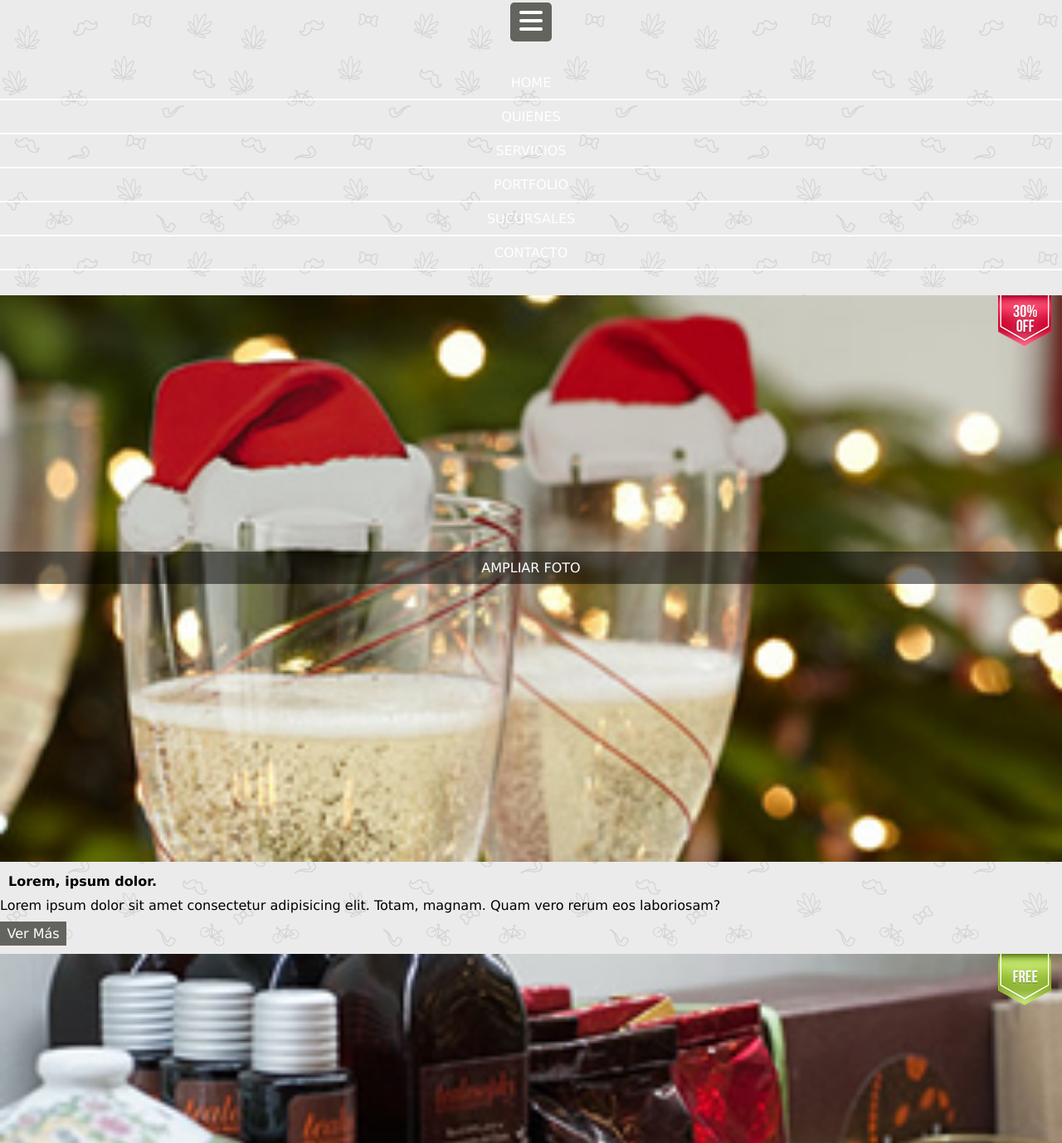
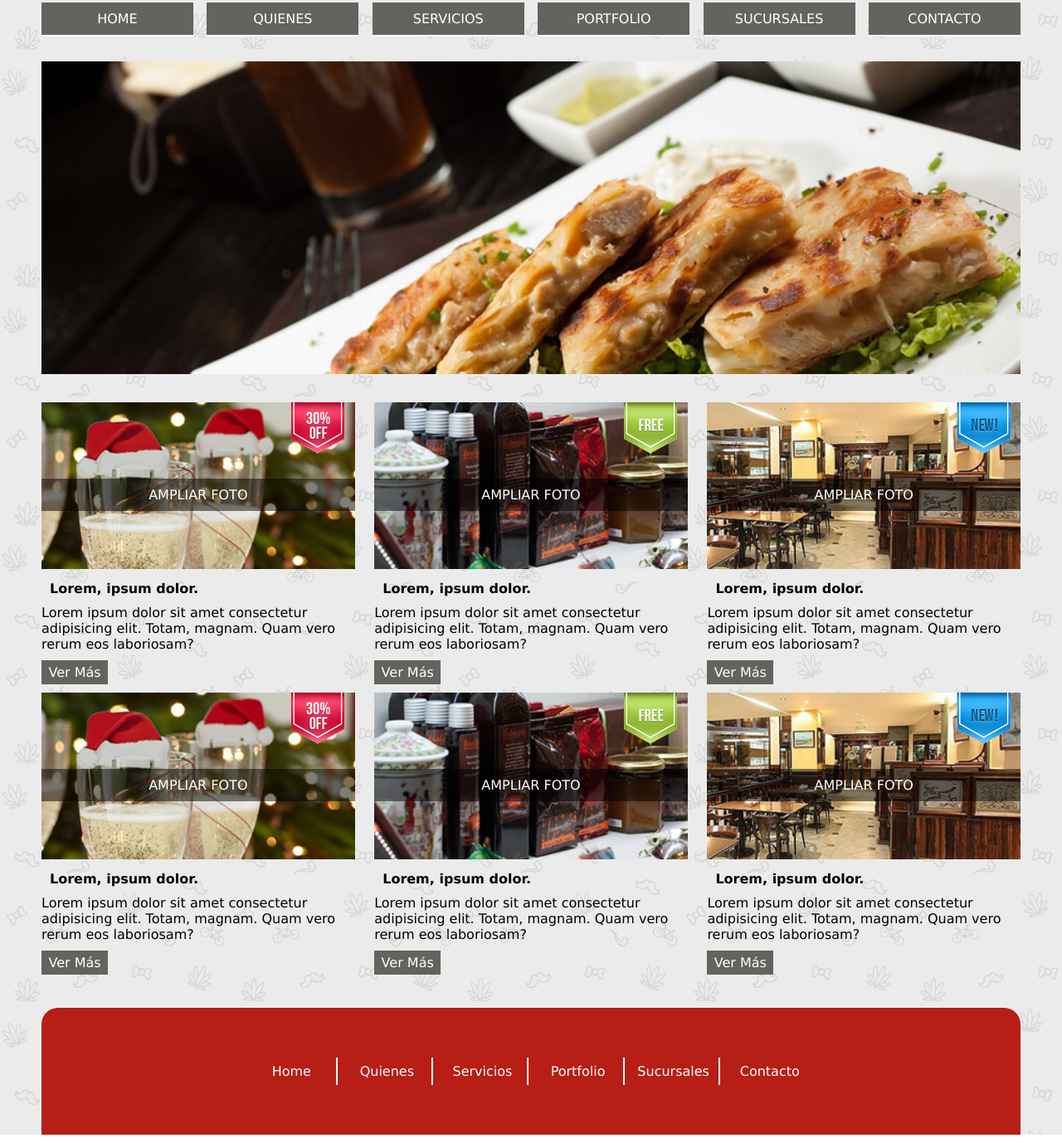
Before and after one commit to Adriel3002/Proyecto-Kitchenning, a website: page views/index.html in a window 1280 px wide. Shown: the part 222-1600 px from the top of the page at 83% size. Drawn offline with Linux system fonts and the light colour scheme.

Commit message:
Diseño terminado de Kitchenning

```diff
--- a/public/css/footer.css
+++ b/public/css/footer.css
@@ -1,5 +1,5 @@
 .footer__menu li {
-    background-color: var(--colorGrisOscuro);
+    background-color: var(--colorRojo);
     border-bottom: solid 2px white;
     text-transform: uppercase;
     text-align: center;
@@ -7,3 +7,26 @@
     width: 100%;
 
 }
+@media (min-width: 768px) {
+
+    .footer__menu {
+        background-color: var(--colorRojo);
+        width: 100%;
+        padding: 60px 0;
+        text-align: center;
+        border-radius: 20px 20px 0px 0px;
+    }
+
+    .footer__menu li {
+        border-bottom: 0;
+        width: 110px;
+        display: inline-block;
+        text-transform: capitalize;
+        border-right: solid 2px white;
+        padding: 7px 0;
+    }
+
+    .footer__menu li:last-child {
+        border-right: none;
+    }
+}
--- a/public/css/generales.css
+++ b/public/css/generales.css
@@ -7,7 +7,8 @@
 
 body {
     font-family: Verdana, Geneva, Tahoma, sans-serif;
-
+    max-width: 1180px;
+    margin: 0 auto;
 }
 a {
     color: white;
--- a/public/css/header.css
+++ b/public/css/header.css
@@ -18,23 +18,42 @@ header button {
     border-radius: 5px;
     color: white;
     display: block;
+    margin: 0 auto 30px;
     font-size: 32px;
     padding: 5px;
-    margin: 0 auto 30px;
     width: 50px;
 }
 .header__menu li {
     background-color: var(--colorGrisOscuro);
     border-bottom: solid 2px white;
+    padding: 10px 0;
     text-transform: uppercase;
     text-align: center;
-    padding: 10px 0;
     width: 100%;
+}
+/* TABLETS */
+@media (min-width : 460px) {
 
+    header button {
+        display: none;
+    }
+    .header__menu ul {
+        overflow: hidden;
+    }
+    .header__menu li {
+        float: left;
+        font-size: 0.6rem;
+        width: 15.5%;
+        margin-right: 1.4%;
+    }
+    .header__menu li:last-child {
+        margin-right: 0;
+    }
 
 }
-@media (min-width : 460px) {
+/* LAPTOPS */
+@media (min-width: 768px) {
     .header__menu li {
-        background-color: var(--colorRojo);
+        font-size: 1rem;
     }
 }
--- a/public/css/home.css
+++ b/public/css/home.css
@@ -47,3 +47,53 @@ body.home {
     text-align: center;
     width: 80px;
 }
+
+/* TABLETS */
+@media (min-width: 460px) {
+
+    /* banner */
+    .home__box-banner{
+        display: block;
+        margin-top: 30px;
+
+    }
+
+    .home__box-banner img {
+        width: 100%;
+    }
+
+    /* product */
+    .home__box-products {
+        overflow: hidden;
+    }
+
+    .home__product {
+        width: 49%;
+        float: left;
+        margin-right: 2%;
+    }
+
+    .home__product:nth-child(even) {
+        margin-right: 0;
+    }
+}
+
+/* LAPTOPS */
+@media (min-width: 768px) {
+
+    /* Products */
+    .home__product {
+        width: 32%;
+        margin-right: 2%;
+    }
+
+    .home__product:nth-child(even) {
+        margin-right:2%;
+    }
+
+    .home__product:nth-child(3n) {
+        margin-right: 0;
+    }
+
+
+}
--- a/public/css/variables.css
+++ b/public/css/variables.css
@@ -1,5 +1,5 @@
 :root {
     --colorGrisClaro : #92908b;
     --colorGrisOscuro : #63645d;
-    --colrRojo : #b71e15;
+    --colorRojo : #b71e15;
 }
```
